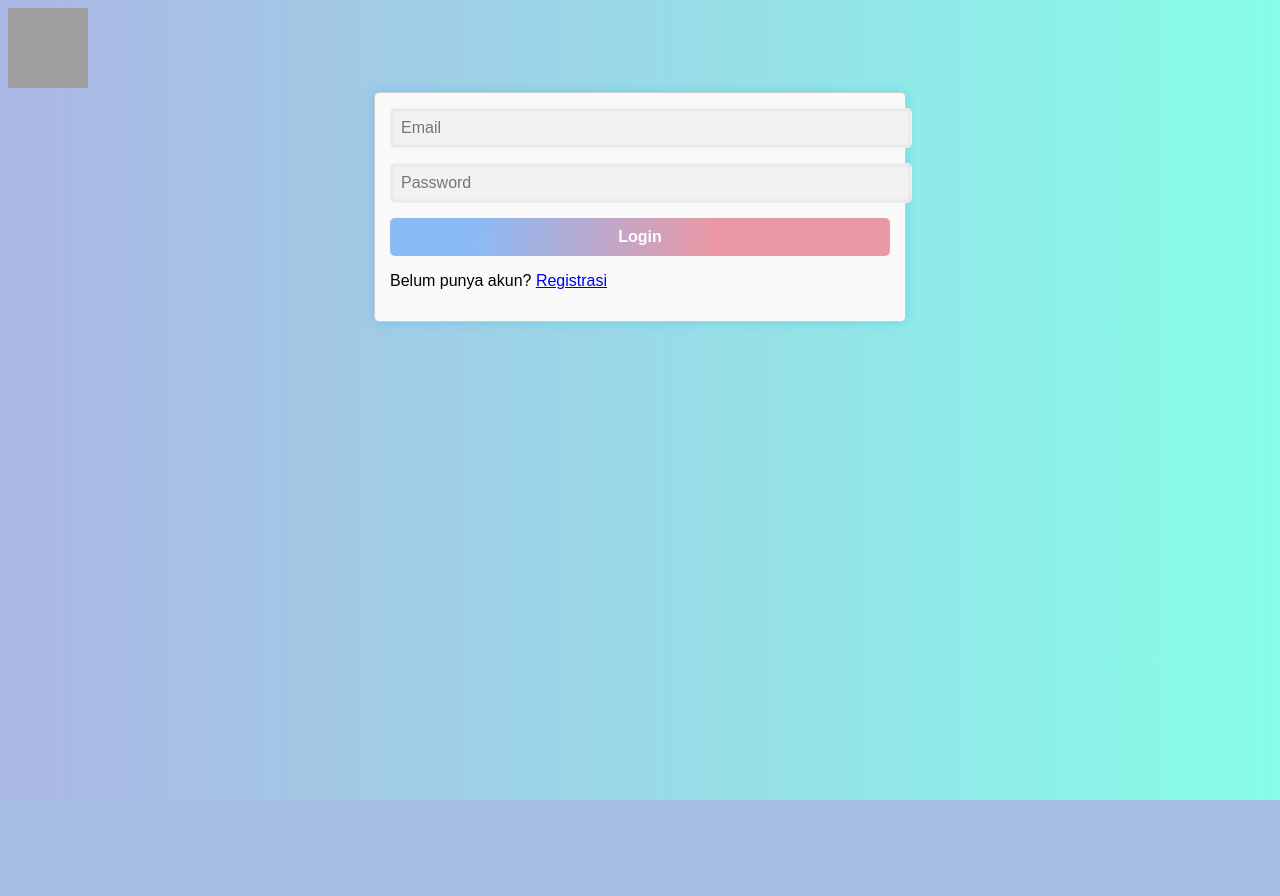
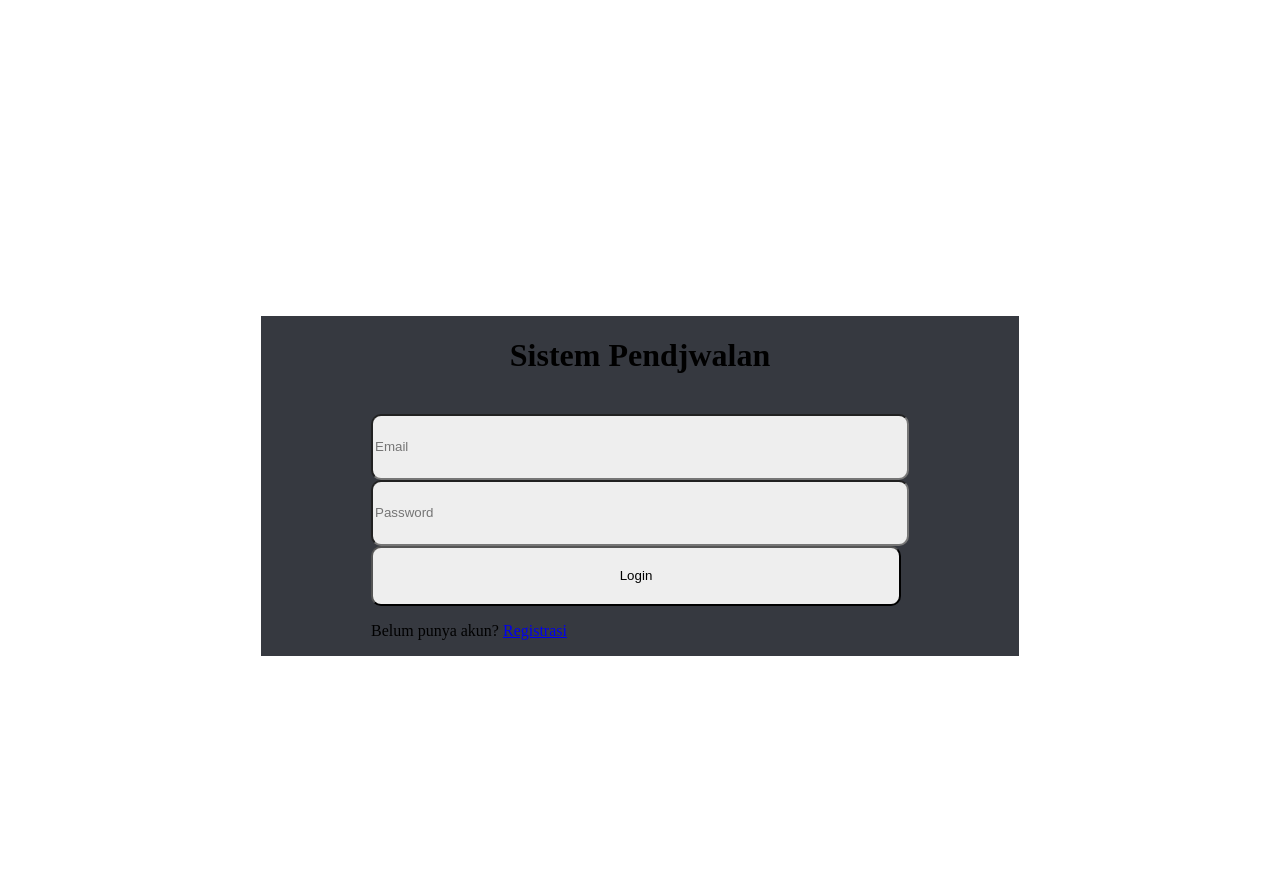
Before and after one commit to sugunjenk/Sistem-Penjadwalan-Informatika-PWB, a PHP site: page / in a window 1280 px wide. Shown: the top 896 px of the page. Before the commit the page ends 800 px from the top, so only its background shows below. Run offline with PHP 8.4, Linux system fonts and the light colour scheme; grey boxes are pictures that could not be loaded.

Commit message:
try fix the design

```diff
--- a/Login.php
+++ b/Login.php
@@ -8,7 +8,7 @@ if ($_SERVER['REQUEST_METHOD'] === 'POST') {
     $password = $_POST['password'];
 
     // Prepare and execute the SQL statement
-    $stmt = $conn->prepare("SELECT * FROM mahasiswa WHERE email = '$email' AND password = '$password'");
+    $stmt = $conn->prepare("SELECT * FROM mahasiswa WHERE email = '$email' AND pass = '$password'");
 
     // ni bikin error
     // $stmt->bind_param("ss", $email, $password);
--- a/dashboard.php
+++ b/dashboard.php
@@ -8,7 +8,7 @@
       echo "Welcome, $email! This is your dashboard.";
   } else {
       // Session doesn't exist or username is not set, redirect to the login page
-      header("Location: login view.php");
+      header("Location: index.html");
       exit();
   }
 
--- a/index.html
+++ b/index.html
@@ -2,53 +2,17 @@
 <html>
 <head>
   <title>Login Page</title>
-  <link rel="stylesheet" href="registration_form.css">
+  <link rel="stylesheet" href="theme.css">
 </head>
 <body>
-  <div class="container">
-    <img src="logo.png" alt="Logo" width="80" height="80">
+  <div class="container-login">
+    <h1>Sistem Pendjwalan</h1><br>
     <form id="loginForm" action="Login.php" method="POST">
       <input type="text" placeholder="Email" name="email" required>
       <input type="password" placeholder="Password" name="password" required>
-      <button type="submit">Login</button>
+      <input type="submit" value="Login" >
       <p>Belum punya akun? <span><a href="registration_form.html">Registrasi</a></span></p>
     </form>
   </div>
-
-  <script>
-    // const form = document.getElementById("loginForm");
-    // form.addEventListener("submit", function(event) {
-    //   event.preventDefault(); // Prevent the default form submission
-
-    //   const email = form.elements.email.value;
-    //   const password = form.elements.password.value;
-
-    //   // Create a new FormData object
-    //   const formData = new FormData();
-    //   formData.append('email', email);
-    //   formData.append('password', password);
-
-    //   // Send an AJAX request to the login.php file
-    //   const xhr = new XMLHttpRequest();
-    //   xhr.open('POST', 'login.php');
-    //   xhr.onload = function() {
-    //     if (xhr.status === 200) {
-    //       const response = JSON.parse(xhr.responseText);
-
-    //       if (response.status === 'success') {
-    //         // Successful login
-    //         alert(response.message);
-    //         // Redirect to the desired page
-    //         window.location.href = 'dashboard.html'; // Replace with your actual dashboard page
-    //       } else {
-    //         // Invalid login
-    //         alert(response.message);
-    //       }
-    //     }
-    //   };
-    //   xhr.send(formData);
-    // });
-
-  </script>
 </body>
 </html>
--- /dev/null
+++ b/theme.css
@@ -0,0 +1,20 @@
+body{
+    background-color: white;
+}
+div[class="container-login"]{
+    background-color: #363940;
+    margin-top: 25%;
+    margin-bottom: 25%;
+    margin-left: 20%;
+    margin-right: 20%;
+    display: grid;
+    place-items: center;
+}
+
+div[class="container-login"] input{
+    display: flex;
+    width: 530px;
+    height: 60px;
+    border-radius: 10px;
+    background-color: #eeeeee;
+}
```
Also changed, not shown: conn.php (+12 -0 lines), register.php (+2 -22 lines).
